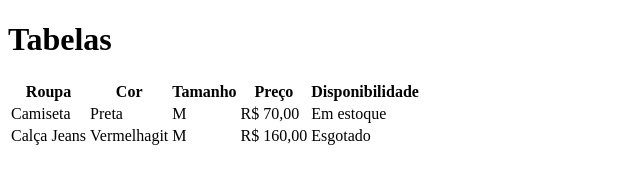
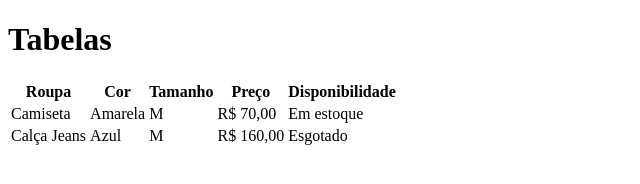
Before and after one commit to AlanGomes-koala/aula-tabela, a plain HTML site: page index.html in a window 1280 px wide. Shown: the whole page, without its empty margins (0-640 px from the left). Drawn offline with Linux system fonts and the light colour scheme.

Commit message:
Mudando preta para Amarela na coluna da cor

```diff
--- a/index.html
+++ b/index.html
@@ -19,14 +19,14 @@
         </tr>
         <tr>
             <td>Camiseta</td>
-            <td>Preta</td>
+            <td>Amarela</td>
             <td>M</td>
             <td>R$ 70,00</td>
             <td>Em estoque</td>
         </tr>
         <tr>
             <td>Calça Jeans</td>
-            <td>Vermelhagit</td>
+            <td>Azul</td>
             <td>M</td>
             <td>R$ 160,00</td>
             <td>Esgotado</td>
```
